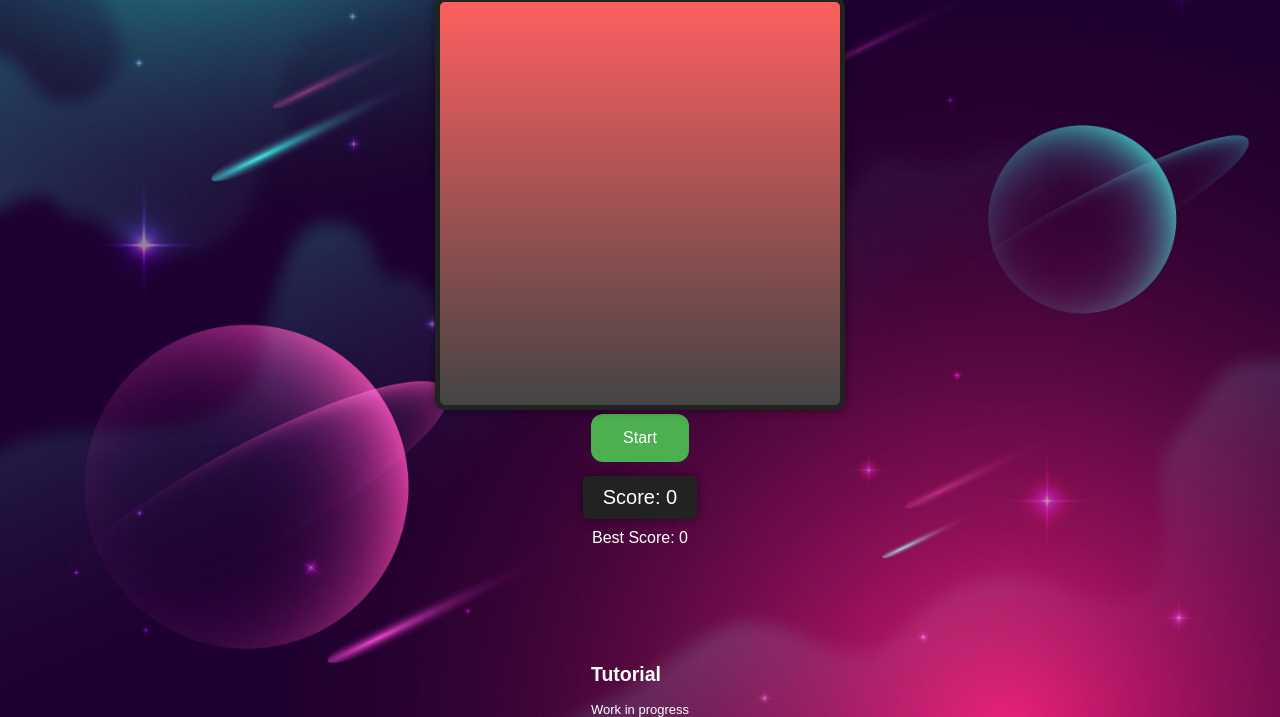
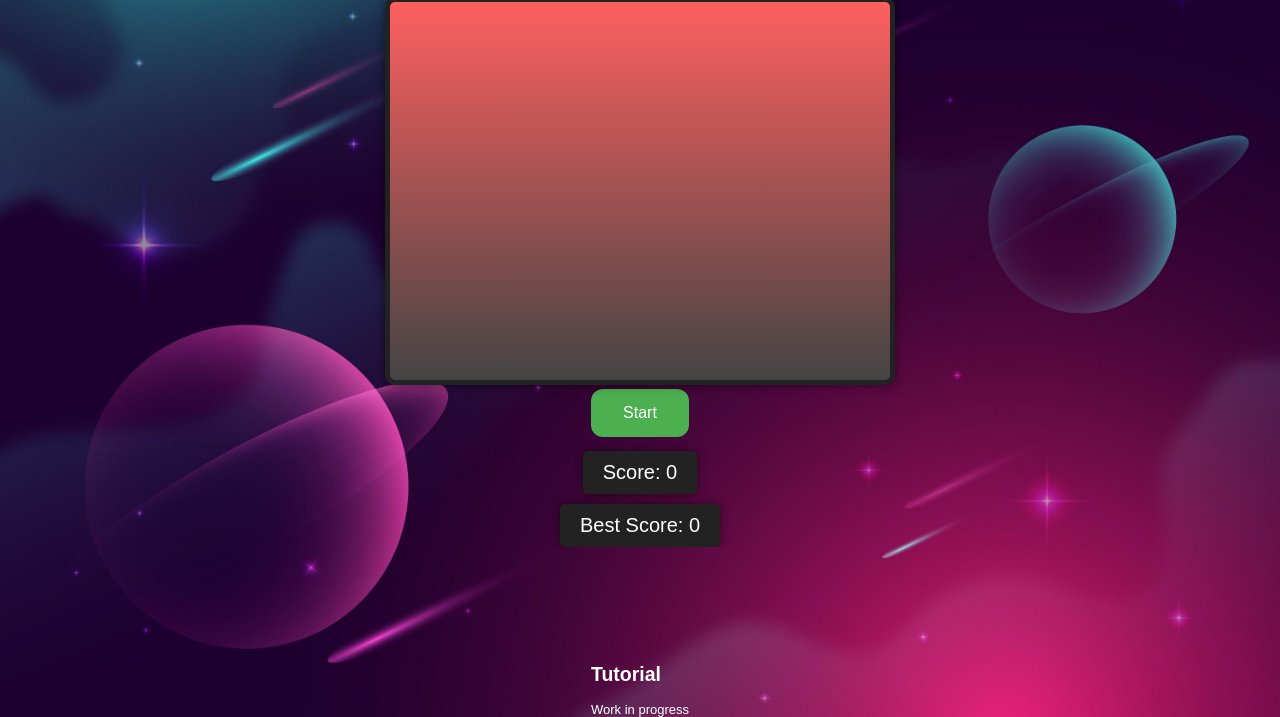
Before and after one commit to Openlab-2-2023/-Car-game, a plain HTML site: page docs/index.html in a window 1280 px wide. Shown: the part 83-800 px from the top of the page. Drawn offline with Linux system fonts and the light colour scheme.

Commit message:
velkost cesty

```diff
--- a/docs/style.css
+++ b/docs/style.css
@@ -49,8 +49,8 @@ nav ul li a {
 
 #road {
     position: relative;
-    width: 400px; /* Širšia cesta */
-    height: 600px; /* Viac priestoru pre herné pole */
+    width: 500px; /* Širšia cesta */
+    height: 900px; /* Viac priestoru pre herné pole */
     background: linear-gradient(#fe5f5f, #444);
     overflow: hidden;
     border: 5px solid #222;
@@ -127,4 +127,9 @@ h1{
 }
 #score, #highestScore {
     margin-top: 10px;
+    font-size: 20px;
+    background: #222;
+    padding: 10px 20px;
+    border-radius: 5px;
+    box-shadow: 0 0 10px rgba(0, 0, 0, 0.5);
 }
```
